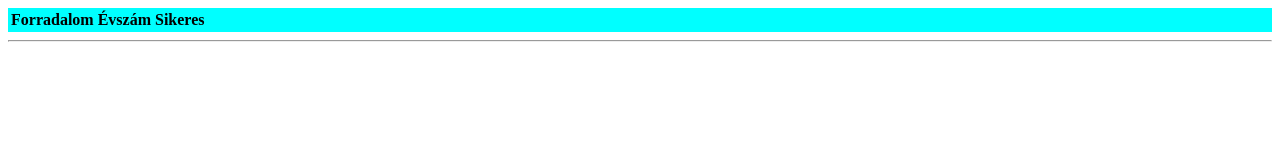
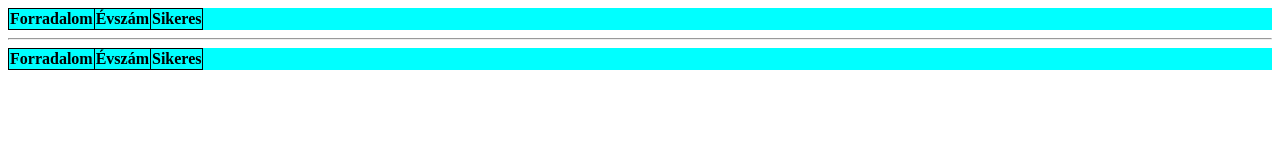
Before and after one commit to D4n13las/forradalom, a plain HTML site: page forradalom/index.html in a window 1280 px wide. Drawn offline with Linux system fonts and the light colour scheme.

Commit message:
Tablazat lehrehoz oop

```diff
--- a/forradalom/oop/area.js
+++ b/forradalom/oop/area.js
@@ -3,31 +3,60 @@
  * @class
  */
 class Area {
+    #div; //privát változó tárolásához
     /**
      * Létrehoz egy új div elemet a megadott osztálynévvel, és elhelyezi a konténerben
      * @constructor
      * @param {string} className - Az új div elem osztályneve
      */
-    constructor(className) {
-        // Megpróbáljuk megtalálni a '.containeroop' osztályú elemet a DOM-ban
-        let containerDiv = document.querySelector('.containeroop');
-
-        // Ellenőrizzük, hogy létezik-e már a konténer
-        if (!containerDiv) {
-            // Ha nem létezik, létrehozunk egy új div elemet
-            containerDiv = document.createElement('div');
-            // Beállítjuk az osztálynevet 'containeroop'-ra
-            containerDiv.className = 'containeroop';
-            // Hozzáadjuk az új konténert a body-hoz
-            document.body.appendChild(containerDiv);
+    constructor(osztalyNev) { // osztálynév alapján div-et hozunk létre
+        let kontenerDiv = document.querySelector('.containeroop'); // megkeressük a fő container div-et
+        if (!kontenerDiv) { // ha nem létezik, létrehozzuk
+            kontenerDiv = document.createElement('div'); // új div létrehozása
+            kontenerDiv.className = 'containeroop'; // osztálynév beállítása
+            document.body.appendChild(kontenerDiv); // hozzáadjuk a body-hoz
+            this.#div = document.createElement('div'); // új div elem létrehozása
+         this.#div.className = osztalyNev; // az osztálynév beállítása a div-hez
+         kontenerDiv.appendChild(this.#div); // hozzáadjuk a container div-hez
         }
 
-        // Létrehozunk egy új div elemet
-        const div = document.createElement('div');
-        // Beállítjuk az átadott className-t az új div osztályaként
-        div.className = className;
-
-        // Hozzáadjuk az új div elemet a konténerhez
-        containerDiv.appendChild(div);
+    }
+    /**
+     * A div getter metódusa, amely visszaadja a privát div elemet.
+     * @returns {HTMLDivElement} - A létrehozott div elem.
+     */
+    get div(){ // getter a privát div eléréséhez
+     return this.#div; // visszatérünk a privát div-vel
     }
 }
+
+ /**
+  * A Table osztály az Area osztályból származik, és egy táblázatot hoz létre.
+  */
+ class Table extends Area {
+     /**
+      * Létrehoz egy új Table példányt.
+      * @param {string} cssClass - Az osztály neve, amelyet a táblázat div-hez rendelünk.
+      */
+     constructor(cssClass) { // osztálynév alapján táblázatot hozunk létre
+        super(cssClass); // meghívjuk az Area osztály konstruktorát
+        const table = document.createElement('table'); // új táblázat elem létrehozása
+        this.div.appendChild(table); // a táblázat hozzáadása a div-hez
+
+        const thead = document.createElement('thead'); // thead elem létrehozása
+        table.appendChild(thead); // thead hozzáadása a táblázathoz
+
+        const theadRow = document.createElement('tr'); // fejléc sor létrehozása
+        thead.appendChild(theadRow); // fejléc sor hozzáadása a thead-hez
+
+        const theadCells = ['Forradalom', 'Évszám', 'Sikeres']; // fejléc cellák tartalma
+        for (const cellContent of theadCells) { // végigmegyünk a cellák tartalmán
+            const thcell = document.createElement('th'); // új th elem létrehozása
+            thcell.innerText = cellContent; // cella tartalmának beállítása
+            theadRow.appendChild(thcell); // cella hozzáadása a fejléc sorhoz
+        }
+
+        const tbody = document.createElement('tbody'); // tbody elem létrehozása
+        table.appendChild(tbody); // tbody hozzáadása a táblázathoz
+     }
+ }
--- a/forradalom/oop/main.js
+++ b/forradalom/oop/main.js
@@ -2,8 +2,8 @@
 const elvalaszto = document.createElement('hr'); // elválasztó elem létrehozása
 document.body.appendChild(elvalaszto); // elválasztó hozzáadása a body-hoz
 
-// Táblázatot tartalmazó div létrehozása az Area osztály segítségével
-const tabla = new Area('table'); // table osztályú div létrehozása
+// A táblázat létrehozása a Table osztály segítségével
+const table = new Table('table'); // új Table példány létrehozása
 
 // Űrlapot tartalmazó div létrehozása az Area osztály segítségével
 const urlap = new Area('form'); // form osztályú div létrehozása
--- a/forradalom/style.css
+++ b/forradalom/style.css
@@ -9,3 +9,7 @@
 .form {
     background-color: purple;
 }
+table, tr, th, td {
+    border: 1px solid black;
+    border-collapse: collapse;
+}
```
